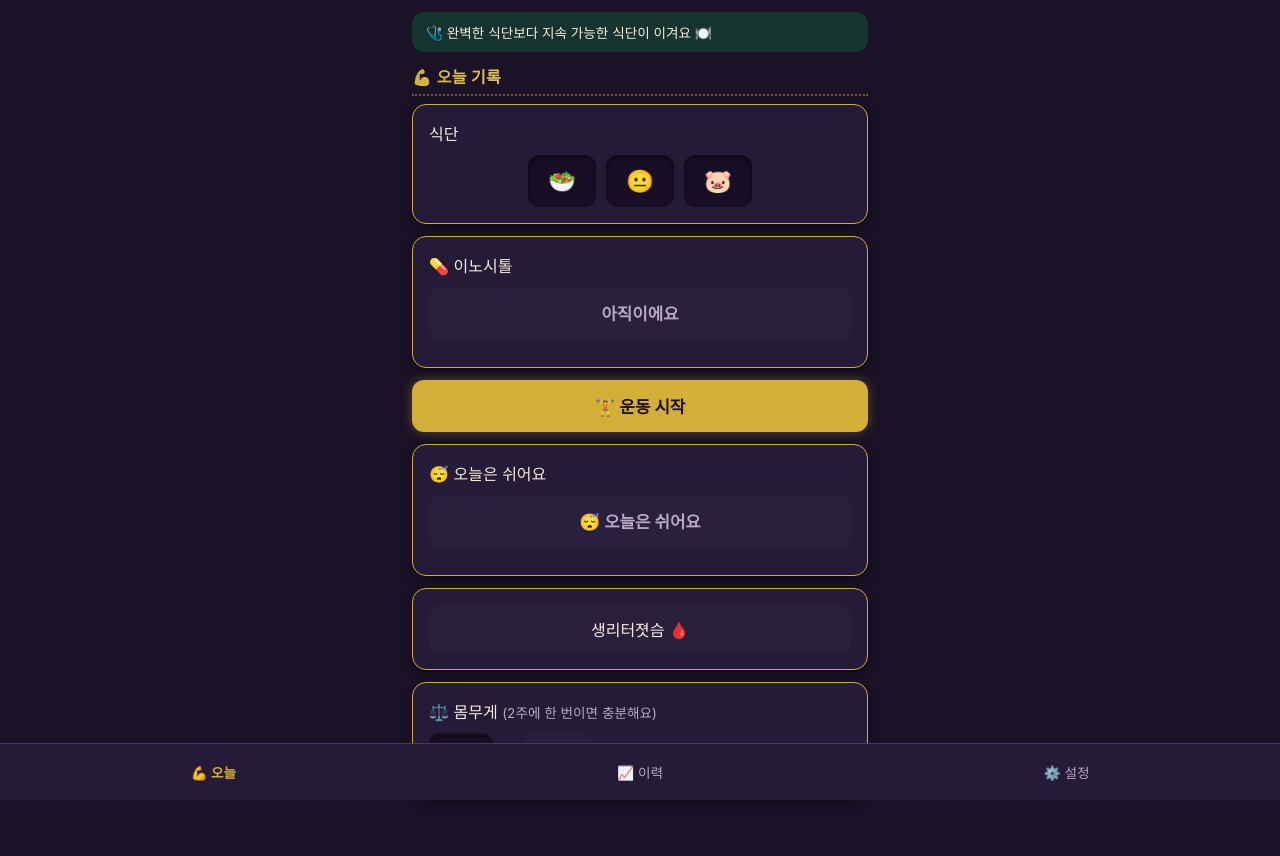
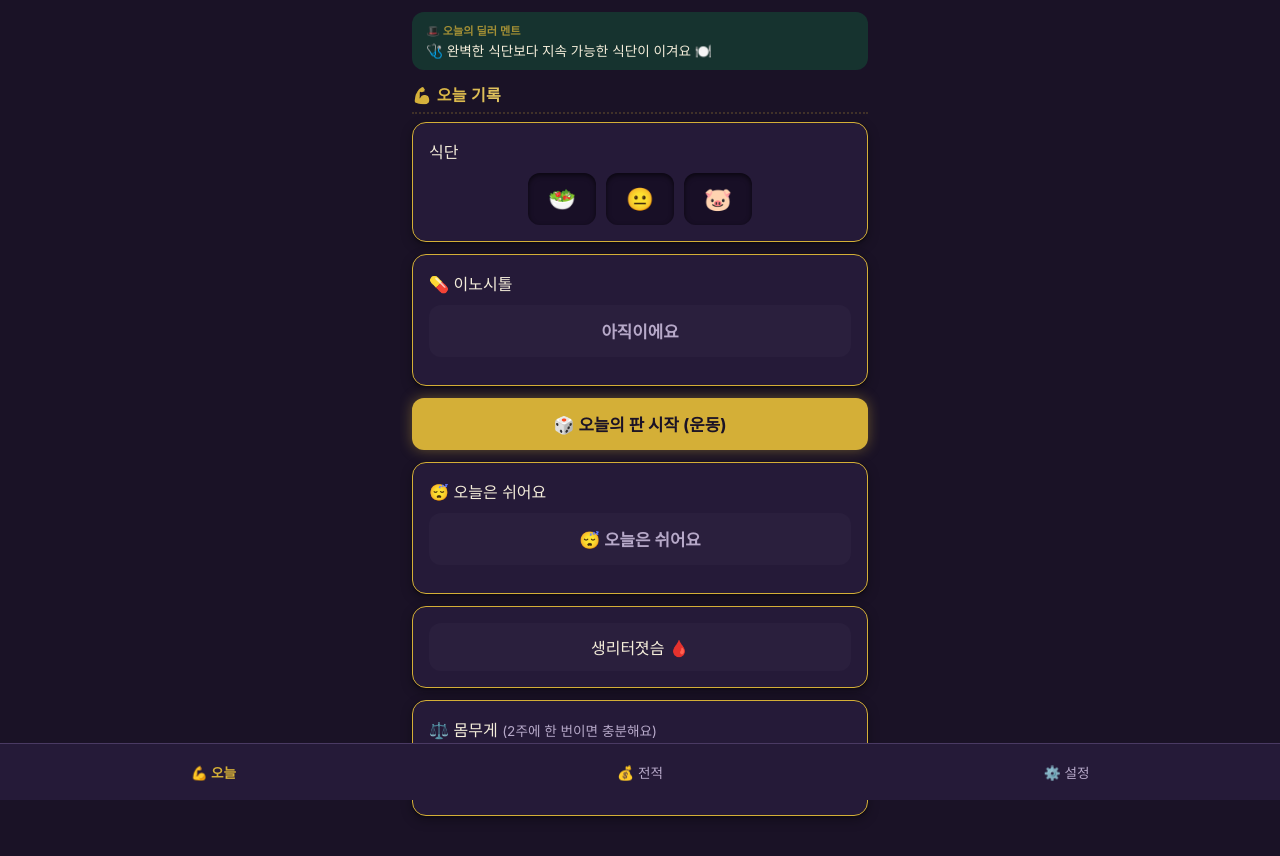
Before and after one commit to kimsuji-dev/fitlog, a React (Vite) app: page / in a window 1280 px wide. Shown: the top 856 px of the page. Built offline with nearby package versions, Linux system fonts and the light colour scheme.

Commit message:
style: 병맛 레벨업 — 딜러 멘트·JACKPOT·슬롯 연출

```diff
--- a/src/App.jsx
+++ b/src/App.jsx
@@ -6,7 +6,7 @@ import NagLine from './NagLine'
 
 const TABS = [
   { id: 'today', label: '💪 오늘' },
-  { id: 'history', label: '📈 이력' },
+  { id: 'history', label: '💰 전적' },
   { id: 'settings', label: '⚙️ 설정' },
 ]
 
--- a/src/NagLine.jsx
+++ b/src/NagLine.jsx
@@ -113,7 +113,10 @@ export default function NagLine({ trigger }) {
   if (!line) return null
 
   return (
-    <div className={`nag-line${line.info ? ' info' : ''}`}>{line.prefix} {line.text}</div>
+    <div className={`nag-line${line.info ? ' info' : ''}`}>
+      <div className="nag-line-header">🎩 오늘의 딜러 멘트</div>
+      <div className="nag-line-body">{line.prefix} {line.text}</div>
+    </div>
   )
 }
 
--- a/src/RestTimer.jsx
+++ b/src/RestTimer.jsx
@@ -79,7 +79,7 @@ export default function RestTimer() {
     <div className={`card rest-timer ${done ? 'rest-timer-done' : ''}`}>
       <div>⏱️ 휴식 타이머</div>
       <div className="rest-timer-display">
-        {done ? '휴식 끝! 💪' : `${remaining} 초`}
+        {done ? '🔔 땡! 다음 세트 가즈아' : `${remaining} 초`}
       </div>
       <div className="rest-timer-controls">
         <button onClick={() => adjust(-STEP_SEC)} disabled={running}>−</button>
--- a/src/Today.jsx
+++ b/src/Today.jsx
@@ -184,7 +184,7 @@ export default function Today() {
       await saveSession({ ...session, eventId: newEventId })
       setEventId(newEventId)
       setSaveState('saved')
-      setSaveMsg('캘린더에 올라갔어요 ✅')
+      setSaveMsg('💰 JACKPOT! 캘린더에 올라갔어요 🎉')
     } catch (err) {
       setSaveState('calendar_fail')
       setSaveMsg('캘린더 업로드 실패 — ' + err.message)
@@ -239,13 +239,13 @@ export default function Today() {
       <div className="card">
         <div>💊 이노시톨</div>
         <button className={`big-btn ${inositol ? 'done' : 'off'}`} onClick={handleInositolToggle}>
-          {inositol ? '오늘 먹었어요 ✅' : '아직이에요'}
+          {inositol ? '오늘 먹었어요 ✅ 베팅 완료' : '아직이에요'}
         </button>
       </div>
 
       {!started && (
         <button className="big-btn" onClick={() => { setStart(nowHM()); setStarted(true) }}>
-          🏋️ 운동 시작
+          🎲 오늘의 판 시작 (운동)
         </button>
       )}
 
@@ -253,7 +253,7 @@ export default function Today() {
         <div className="card">
           <div>😴 오늘은 쉬어요</div>
           <button className={`big-btn ${resting ? 'done' : 'off'}`} onClick={handleRestToggle}>
-            {resting ? '오늘은 쉬는 날 😴' : '😴 오늘은 쉬어요'}
+            {resting ? '오늘은 쉬는 날 😴 (하우스 휴장)' : '😴 오늘은 쉬어요'}
           </button>
         </div>
       )}
@@ -379,7 +379,11 @@ export default function Today() {
       )}
 
       {saveState === 'empty' && <div className="notice">{saveMsg}</div>}
-      {saveState === 'saved' && <div className="notice success">{saveMsg}</div>}
+      {saveState === 'saved' && (
+        <div className="notice success">
+          <span className="coin-emoji">💰</span> {saveMsg.replace('💰 ', '')}
+        </div>
+      )}
       {saveState === 'calendar_fail' && (
         <div className="notice error">
           {saveMsg}
--- a/src/index.css
+++ b/src/index.css
@@ -58,6 +58,17 @@ h2 {
 
 h2::after {
   content: none;
+}
+
+@media (prefers-reduced-motion: no-preference) {
+  h2 {
+    animation: marquee-blink 1.2s steps(1) infinite;
+  }
+}
+
+@keyframes marquee-blink {
+  0%, 49% { border-bottom-color: rgba(212, 175, 55, 0.85); }
+  50%, 100% { border-bottom-color: rgba(212, 175, 55, 0.2); }
 }
 
 button {
@@ -124,6 +135,17 @@ input:focus, textarea:focus, select:focus {
   border-radius: 12px;
   margin-bottom: 12px;
   box-shadow: var(--glow);
+}
+
+@media (prefers-reduced-motion: no-preference) {
+  .big-btn:not(.off):not(.done) {
+    animation: glow-pulse 3s ease-in-out infinite;
+  }
+}
+
+@keyframes glow-pulse {
+  0%, 100% { box-shadow: 0 0 12px rgba(212, 175, 55, 0.35); }
+  50% { box-shadow: 0 0 20px rgba(212, 175, 55, 0.55); }
 }
 
 .big-btn::after {
@@ -309,6 +331,36 @@ input:focus, textarea:focus, select:focus {
 .diet-row button.selected {
   background: var(--primary-color-soft);
   box-shadow: inset 0 0 0 2px var(--primary-color), inset 0 2px 5px rgba(0, 0, 0, .5);
+  position: relative;
+}
+
+@media (prefers-reduced-motion: no-preference) {
+  .diet-row button.selected {
+    animation: slot-lock 0.4s ease-out 1;
+  }
+}
+
+@keyframes slot-lock {
+  0% { transform: scale(1) rotate(0deg); }
+  35% { transform: scale(1.25) rotate(-12deg); }
+  65% { transform: scale(0.95) rotate(8deg); }
+  100% { transform: scale(1) rotate(0deg); }
+}
+
+.diet-row button.selected::after {
+  content: 'WIN';
+  position: absolute;
+  top: -6px;
+  right: -6px;
+  font-size: 8px;
+  font-weight: 700;
+  letter-spacing: 0.03em;
+  color: #1a1226;
+  background: var(--primary-color);
+  border-radius: 6px;
+  padding: 1px 4px;
+  line-height: 1.3;
+  box-shadow: 0 0 4px rgba(212, 175, 55, 0.7);
 }
 
 .notice {
@@ -323,6 +375,30 @@ input:focus, textarea:focus, select:focus {
 .notice.success {
   background: #12352a;
   color: #3ce6a8;
+  border: 1px solid rgba(212, 175, 55, 0.5);
+  position: relative;
+  overflow: hidden;
+}
+
+@media (prefers-reduced-motion: no-preference) {
+  .notice.success {
+    animation: gold-shimmer 3s ease-in-out infinite;
+  }
+
+  .notice.success .coin-emoji {
+    display: inline-block;
+    animation: coin-bounce 1s ease-in-out infinite;
+  }
+}
+
+@keyframes gold-shimmer {
+  0%, 100% { border-color: rgba(212, 175, 55, 0.35); }
+  50% { border-color: rgba(212, 175, 55, 0.85); }
+}
+
+@keyframes coin-bounce {
+  0%, 100% { transform: translateY(0); }
+  50% { transform: translateY(-3px); }
 }
 
 .notice.error {
@@ -396,6 +472,14 @@ input:focus, textarea:focus, select:focus {
 
 .nag-line.info {
   background: #16332f;
+}
+
+.nag-line-header {
+  font-size: 0.7rem;
+  font-weight: 600;
+  color: var(--primary-color);
+  opacity: 0.75;
+  margin-bottom: 2px;
 }
 
 .toggle-btn {
```
